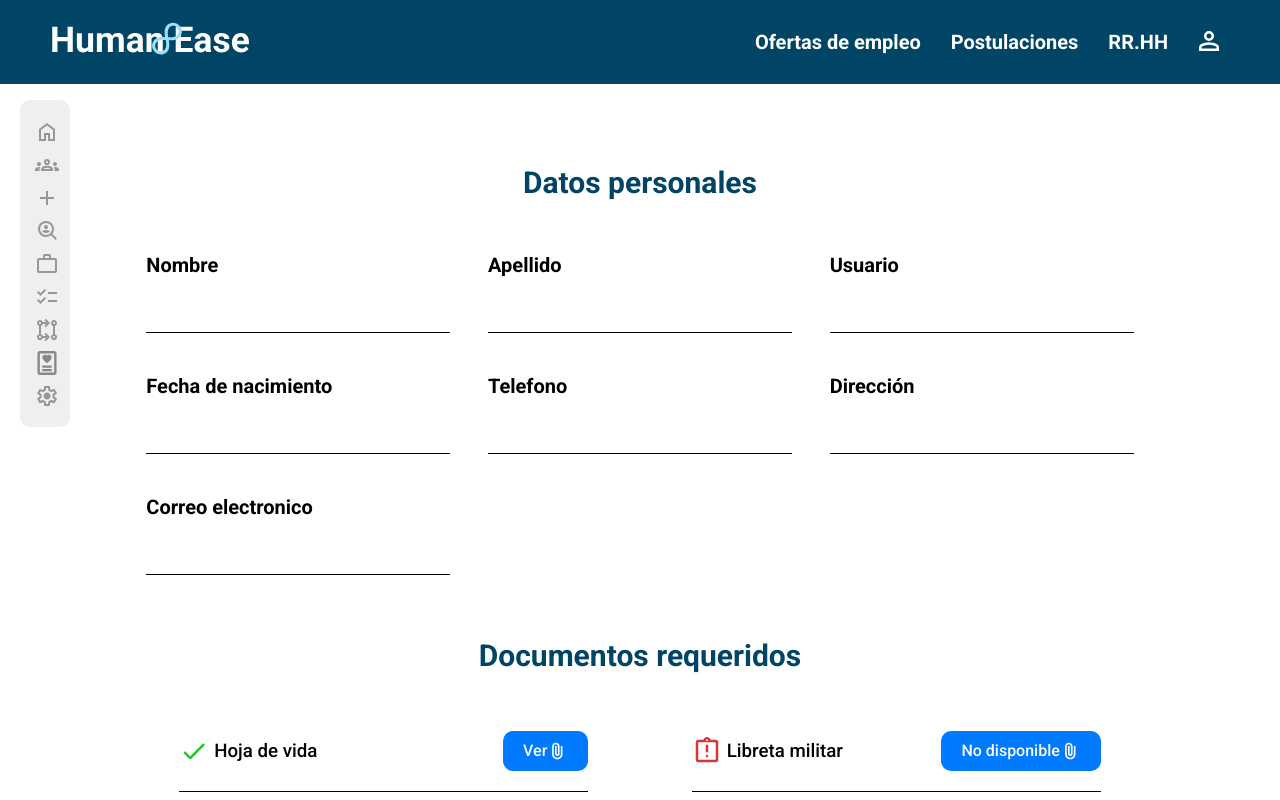
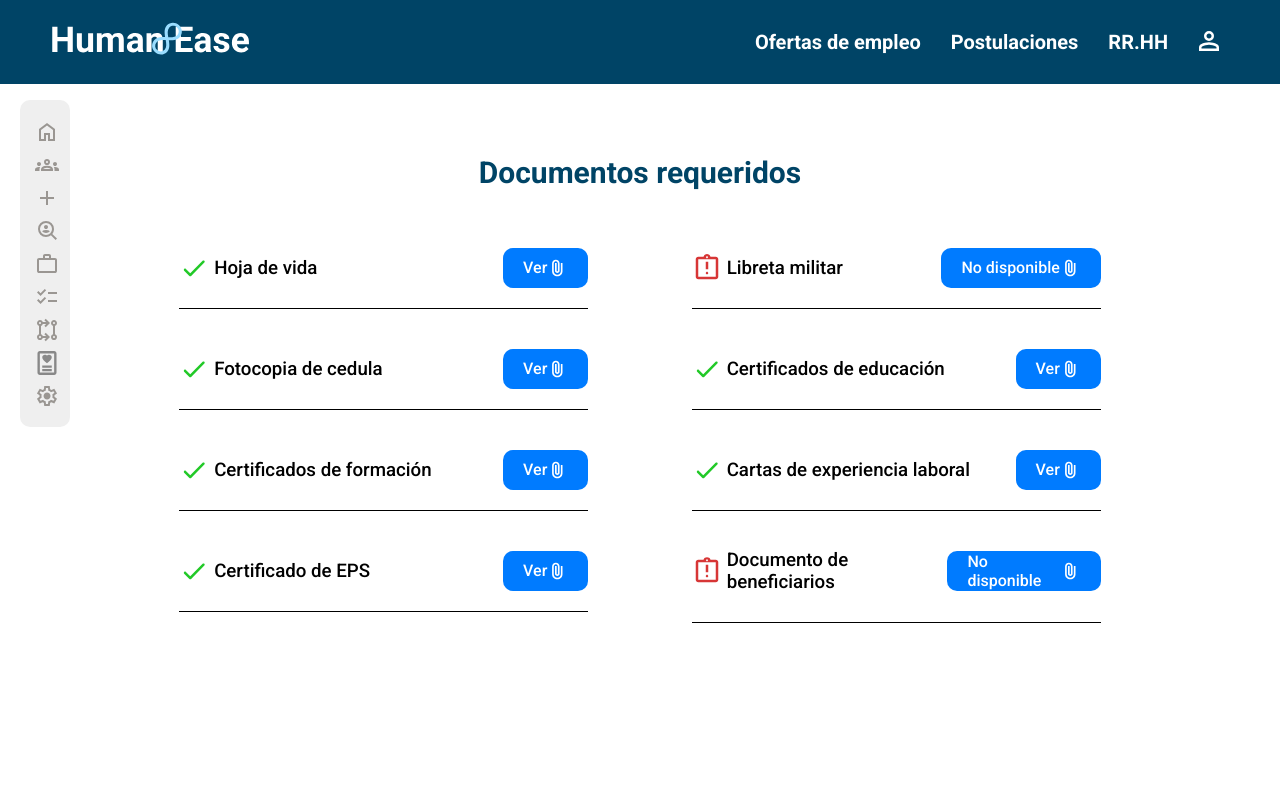
Before and after one commit to LUISARAMIREZ08/Human_Ease, an Angular app in the folder Client/: page /ver-perfil in a window 1280 px wide. Shown: the top 800 px of the page. Built offline with nearby package versions, Linux system fonts and the light colour scheme.

Commit message:
Sirve ver postulantes y ver perfil

```diff
--- a/Client/src/app/components/postulantes/postulantes.component.html
+++ b/Client/src/app/components/postulantes/postulantes.component.html
@@ -16,7 +16,7 @@
         <!-- Name Column -->
         <ng-container matColumnDef="userEntity">
           <th mat-header-cell *matHeaderCellDef> Nombre </th>
-          <td mat-cell *matCellDef="let element"> {{element.userEntity}} </td>
+          <td mat-cell *matCellDef="let element"> {{element.user?.name}} {{element.user?.lastName}} </td>
         </ng-container>
 
         <!-- Weight Column -->
--- a/Client/src/app/components/postulantes/postulantes.component.ts
+++ b/Client/src/app/components/postulantes/postulantes.component.ts
@@ -15,8 +15,7 @@ export interface Postulantes {
   jobOffer: number;
   user:{
     name: string;
-    last_name: string;
-
+    lastName: string;
   }
 }
 
@@ -48,17 +47,32 @@ export default class PostulantesComponent {
         this.jobOfferName = jobOfferName;
 
         if (typeof localStorage !== 'undefined') { // Esto fue añadido por localstorage indefinidio en el navegador
-          this.api.getAPI('job-offer/all/'+this.jobOfferId).subscribe((data: Postulantes[]) => {
+          this.api.getAPI('candidateApplications').subscribe((data: Postulantes[]) => {
+            //Filramos los postulantes por la oferta laboral seleccionada
+            data = data.filter((postulante) => postulante.jobOffer == parseInt(this.jobOfferId));
             this.dataSource = new MatTableDataSource(data);
+
+            //Agregamos el nombre de los postulantes /user/{userEntity}
+            data.forEach((postulante) => {
+              this.api.getAPI('user/' + postulante.userEntity).subscribe((data: any) => {
+                postulante.user = data;
+              });
+            });
+
           });
           this.dataSource = new MatTableDataSource(this.data);
-          console.log(this.dataSource)
         }
       } else{
         this.jobOfferName = "Todas"
         if (typeof localStorage !== 'undefined') {
           this.api.getAPI('candidateApplications').subscribe((data: Postulantes[]) => {
             this.dataSource = new MatTableDataSource(data);
+            //Agregamos el nombre de los postulantes /user/{userEntity}
+            data.forEach((postulante) => {
+              this.api.getAPI('user/' + postulante.userEntity).subscribe((data: any) => {
+                postulante.user = data;
+              });
+            });
           });
           this.dataSource = new MatTableDataSource(this.data);
         }
--- a/Client/src/app/components/ver-perfil/ver-perfil.component.html
+++ b/Client/src/app/components/ver-perfil/ver-perfil.component.html
@@ -2,50 +2,50 @@
 <app-barra-herramientas></app-barra-herramientas>
 
 <div class="main-container">
-<mat-grid-list cols="3" rowHeight="120px">
+<mat-grid-list cols="3" rowHeight="120px" *ngIf="dataSource">
     <mat-grid-tile colspan="3">
         <h1 class="roboto-bold">Datos personales</h1>
     </mat-grid-tile>
     <mat-grid-tile>
         <div class="item">
             <label class="roboto-bold" for="nombre">Nombre</label>
-            <input class="input-readonly roboto-bold" type="text" [value]="" id="nombre" readonly>
+            <input class="input-readonly roboto-bold" type="text" [value]="dataSource.name" id="nombre" readonly>
         </div>
     </mat-grid-tile>
     <mat-grid-tile>
         <div class="item">
             <label class="roboto-bold" for="apellido">Apellido</label>
-            <input class="input-readonly roboto-bold" type="text" [value]="" id="apellido" readonly>
+            <input class="input-readonly roboto-bold" type="text" [value]="dataSource.lastName" id="apellido" readonly>
         </div>
     </mat-grid-tile>
     <mat-grid-tile>
         <div class="item">
             <label class="roboto-bold" for="usuario">Usuario</label>
-            <input class="input-readonly roboto-bold" type="text" [value]="" id="usuario" readonly>
+            <input class="input-readonly roboto-bold" type="text" [value]="dataSource.username" id="usuario" readonly>
         </div>
     </mat-grid-tile>
     <mat-grid-tile>
         <div class="item">
             <label class="roboto-bold" for="fecha">Fecha de nacimiento</label>
-            <input class="input-readonly roboto-bold" type="text" [value]="" id="fecha" readonly>
+            <input class="input-readonly roboto-bold" type="text" [value]="dataSource.birthDate" id="fecha" readonly>
         </div>
     </mat-grid-tile>
     <mat-grid-tile>
         <div class="item">
             <label class="roboto-bold" for="telefono">Telefono</label>
-            <input class="input-readonly roboto-bold" type="text" [value]="" id="telefono" readonly>
+            <input class="input-readonly roboto-bold" type="text" [value]="dataSource.phone" id="telefono" readonly>
         </div>
     </mat-grid-tile>
     <mat-grid-tile>
         <div class="item">
             <label class="roboto-bold" for="direccion">Dirección</label>
-            <input class="input-readonly roboto-bold" type="text" [value]="" id="direccion" readonly>
+            <input class="input-readonly roboto-bold" type="text" [value]="dataSource.address" id="direccion" readonly>
         </div>
     </mat-grid-tile>
     <mat-grid-tile>
         <div class="item">
             <label class="roboto-bold" for="correo">Correo electronico</label>
-            <input class="input-readonly roboto-bold" type="text" [value]="" id="correo" readonly>
+            <input class="input-readonly roboto-bold" type="text" [value]="dataSource.email" id="correo" readonly>
         </div>
     </mat-grid-tile>
 </mat-grid-list>
--- a/Client/src/app/components/ver-perfil/ver-perfil.component.ts
+++ b/Client/src/app/components/ver-perfil/ver-perfil.component.ts
@@ -1,9 +1,23 @@
 import { Component, OnInit } from '@angular/core';
+import { ActivatedRoute } from '@angular/router';
 import { MatGridListModule } from '@angular/material/grid-list';
 import { CommonModule } from '@angular/common';
 import HeaderComponent from '../header/header.component';
 import BarraHerramientasComponent from '../barra-herramientas/barra-herramientas.component';
+import { ApiService } from '../../services/api.service';
 
+export interface usuario{
+  cardId: number;
+  name: string;
+  lastName: string;
+  username: string;
+  birthDate: string;
+  address: string;
+  phone: string;
+  email: string;
+
+
+}
 
 @Component({
   selector: 'app-ver-perfil',
@@ -13,6 +27,13 @@ import BarraHerramientasComponent from '../barra-herramientas/barra-herramientas
   styleUrl: './ver-perfil.component.css'
 })
 export default class VerPerfilComponent{
+  constructor(
+    private api: ApiService,
+    private route: ActivatedRoute
+  ) { }
+
+  data:any;
+  dataSource:any;
 
   documentsStatus = {
     // true = documento subido, false = documento pendiente
@@ -25,4 +46,18 @@ export default class VerPerfilComponent{
     cartasExperienciaLaboral: true,
     docuemtosBeneficiarios: false,
   }
+
+  ngOnInit(): void {
+    this.route.queryParamMap.subscribe(params => {
+      const CardId = params.get('cardId');
+
+      if (CardId) {
+        if (typeof localStorage !== 'undefined') { // Esto fue añadido por localstorage indefinidio en el navegador
+          this.api.getAPI('user/' + CardId).subscribe((data: usuario) => {
+            this.dataSource = data;
+          });
+        }
+      };
+    });
+  }
 }
```
